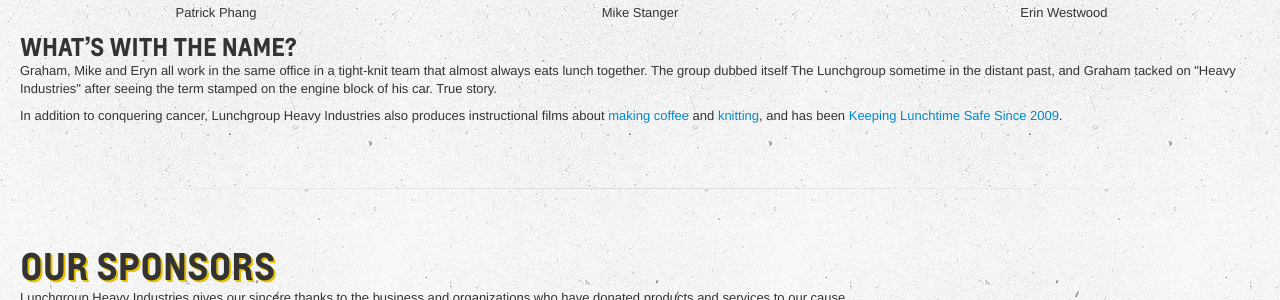
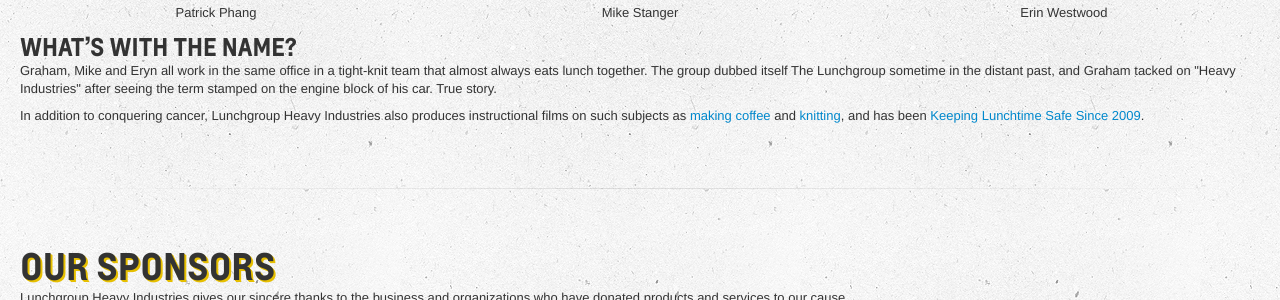
Before and after one commit to lunchgroup/lunchgroup.github.com, a Jekyll site: the page index.html, which Jekyll copies as it is, in a window 1280 px wide. Shown: the part 1367-1667 px from the top of the page. Built offline with Jekyll 4.4.1, drawn with Linux system fonts in a browser that asks for light colours; some web fonts are replaced; Markdown is read by kramdown in place of the engine named in the settings.

Commit message:
reword shenanigans section a bit

```diff
--- a/index.html
+++ b/index.html
@@ -201,7 +201,7 @@
                 <div class="span12">
                     <h2>What&#8217;s With the Name?</h2>
                     <p>Graham, Mike and Eryn all work in the same office in a tight-knit team that almost always eats lunch together. The group dubbed itself The Lunchgroup sometime in the distant past, and Graham tacked on "Heavy Industries" after seeing the term stamped on the engine block of his car. True story.</p>
-                    <p>In addition to conquering cancer, Lunchgroup Heavy Industries also produces instructional films about <a href="https://vimeo.com/8712127">making coffee</a> and <a href="https://vimeo.com/19410951">knitting</a>, and has been <a href="http://twitter.com/lunchgroup" >Keeping Lunchtime Safe Since 2009</a>.</p>
+                    <p>In addition to conquering cancer, Lunchgroup Heavy Industries also produces instructional films on such subjects as <a href="https://vimeo.com/8712127">making coffee</a> and <a href="https://vimeo.com/19410951">knitting</a>, and has been <a href="http://twitter.com/lunchgroup" >Keeping Lunchtime Safe Since 2009</a>.</p>
                 </div>
             </div>
 			<div class="row-fluid">
```
